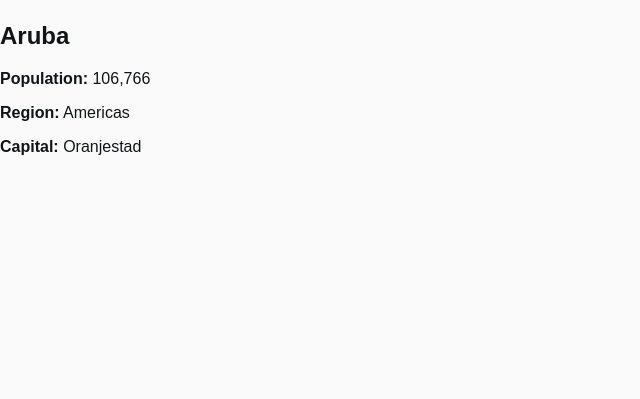
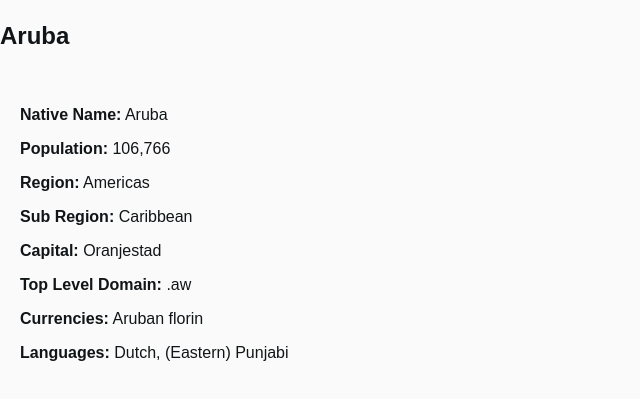
Before and after one commit to acpalacios3/restCountriesAPI-React, a React (Vite) app: page /country/ABW in a window 1280 px wide. Shown: the part 269-668 px from the top of the page, without its empty margins (0-640 px from the left). Built offline with nearby package versions, Linux system fonts and the light colour scheme; no server answers.

Commit message:
use useParams to get the dynamic parameters that come in a page's URL at CountryDetails and use Link So that when clicking on a country's card (CountryCard), it can open the page with the details of that country (CountryDetails)

```diff
--- a/src/Components/CountryCard.jsx
+++ b/src/Components/CountryCard.jsx
@@ -3,6 +3,11 @@ import { Link } from "react-router-dom";
 function CountryCard({ country }) {
 
     return (
+
+         <Link
+            to={`/country/${country.codes.alpha_3}`}
+            className="country-card-link"
+        >
         <article className="country-card">
 
             {/* Country flag */}
@@ -45,6 +50,8 @@ function CountryCard({ country }) {
             </div>
 
         </article>
+
+        </Link>
     );
 }
 
--- a/src/Page/CountryDetails.jsx
+++ b/src/Page/CountryDetails.jsx
@@ -19,6 +19,32 @@ export default function CountryDetails({ countries }) {
         return <p>Country not found.</p>;
     }
 
+    // get native name from the available data
+    const nativeName = selectedCountry.names.native;
+
+    // convert native name into readable text
+    const nativeNameText = typeof nativeName === "string"
+        ? nativeName
+        : nativeName
+            ? Object.values(nativeName)
+                .map(item => item.common || item.official || "")
+                .filter(Boolean)
+                .join(", ")
+            : "Not available";
+
+    // get currencies
+    const currencies = selectedCountry.currencies
+        ?.map(currency => currency.name)
+        .filter(Boolean)
+        .join(", ") || "Not available";
+
+    // get languages
+    const languages = selectedCountry.languages
+        ?.map(language => language.name)
+        .filter(Boolean)
+        .join(", ") || "Not available";
+
+
     return (
         <main>
 
@@ -34,6 +60,11 @@ export default function CountryDetails({ countries }) {
             {/* Country name */}
             <h2>{selectedCountry.names.common}</h2>
 
+            {/* First information column */}
+            <div className="country-info">
+
+                <p><strong>Native Name:</strong> {nativeNameText} </p>
+
                 {/* Country information */}
                 <p>
                     <strong>Population:</strong>{" "}
@@ -43,11 +74,28 @@ export default function CountryDetails({ countries }) {
                 <p><strong>Region:</strong> {selectedCountry.region}</p>
 
                 <p>
+                    <strong>Sub Region:</strong>{" "}
+                    {selectedCountry.subregion || "Not available"}
+                </p>
+
+                <p>
                     <strong>Capital:</strong>{" "}
                     {selectedCountry.capitals?.map(capital => capital.name).join(", ")
                         || "No capital listed"}
                 </p>
 
+                {/* Second information column */}
+                <p>
+                    <strong>Top Level Domain:</strong>{" "}
+                    {selectedCountry.tlds?.join(", ") || "Not available"}
+                </p>
+
+                <p> <strong>Currencies:</strong> {currencies}</p>
+
+                <p> <strong>Languages:</strong> {languages} </p>
+
+            </div>
+
         </main>
     );
 }
--- a/src/Page/Home.jsx
+++ b/src/Page/Home.jsx
@@ -40,6 +40,7 @@ export default function Home({ countries, usingBackup  }) {
                         Notice: The Rest Countries API account has been temporarily
                         frozen after exceeding its allowed API requests.
                         We are currently using local backup data from countries.json.
+                        The API availability cycle will reset on December 9, 2026.
                     </p>
                 </div>
             )}
```
Lines whose indentation alone changed are shown as unchanged.
